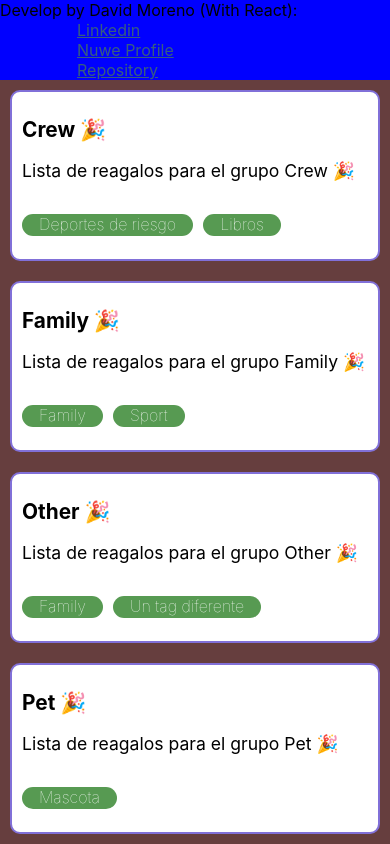
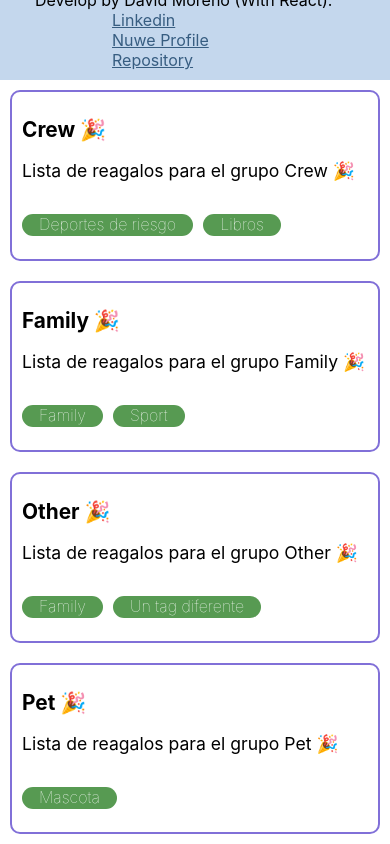
Before and after one commit to CesarDavidMorenR/gift-list-nuwe, a React (Create React App) app: page / in a window 390 px wide. Built offline with nearby package versions, Linux system fonts and the light colour scheme.

Commit message:
SOLVE: Sign mobile responsive widt for margin 0 auto

```diff
--- a/src/App.css
+++ b/src/App.css
@@ -23,6 +23,10 @@
   color: #183152;
   z-index: 2;
 
+}
+
+.sign_mobile{
+  display:none;
 }
 
 .link_socials{
@@ -122,8 +126,15 @@
 }
 
 .sign_mobile{
-  margin-top: 10px;
-  background-color: blue;
+  display:block;
+  background-color: #C4D7ED;
+  width: 100%;
+}
+
+.sign_mobile_container{
+  max-width: 320px;
+  margin: 10px auto;
+
 }
 
 .link_socials{
@@ -135,7 +146,7 @@
 
   width: 100%;
   height: 100%;
-  background-color: rgb(102, 62, 62);
+  background-color: white;
   margin: 0 auto;
   overflow-y: auto;
   overflow-x: hidden;
@@ -148,9 +159,8 @@
 
 }
 
-
 .cardsContainer {
-margin: 10px;
+  margin: 10px;
   min-width: 337px;
   min-height: 167px;
   border: 2px solid #8170D8;
--- a/src/components/Container.js
+++ b/src/components/Container.js
@@ -77,6 +77,7 @@ export const Container = () => {
         </div>
 
        <section className="sign_mobile">
+        <div className="sign_mobile_container">
           Develop by David Moreno (With React): <br />
           <a
             href="https://www.linkedin.com/in/david-moreno-developer/"
@@ -95,6 +96,7 @@ export const Container = () => {
           >
             Repository
           </a>
+        </div>
         </section>
 
       </section>
```
Lines whose indentation alone changed are shown as unchanged.
